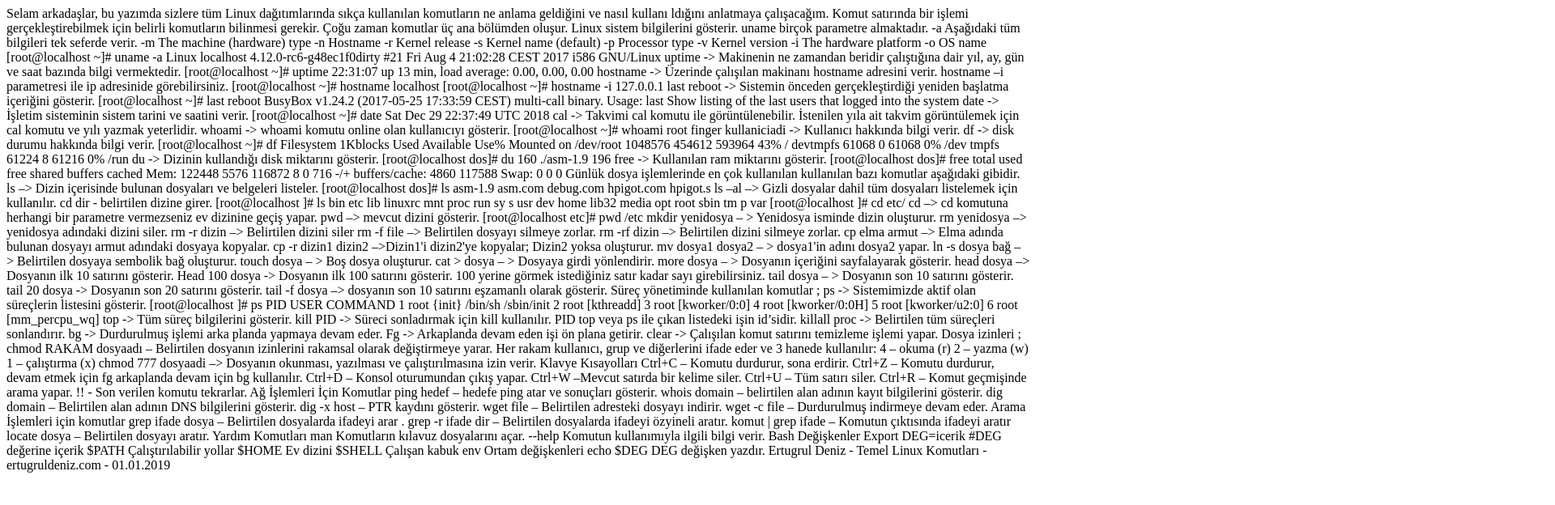
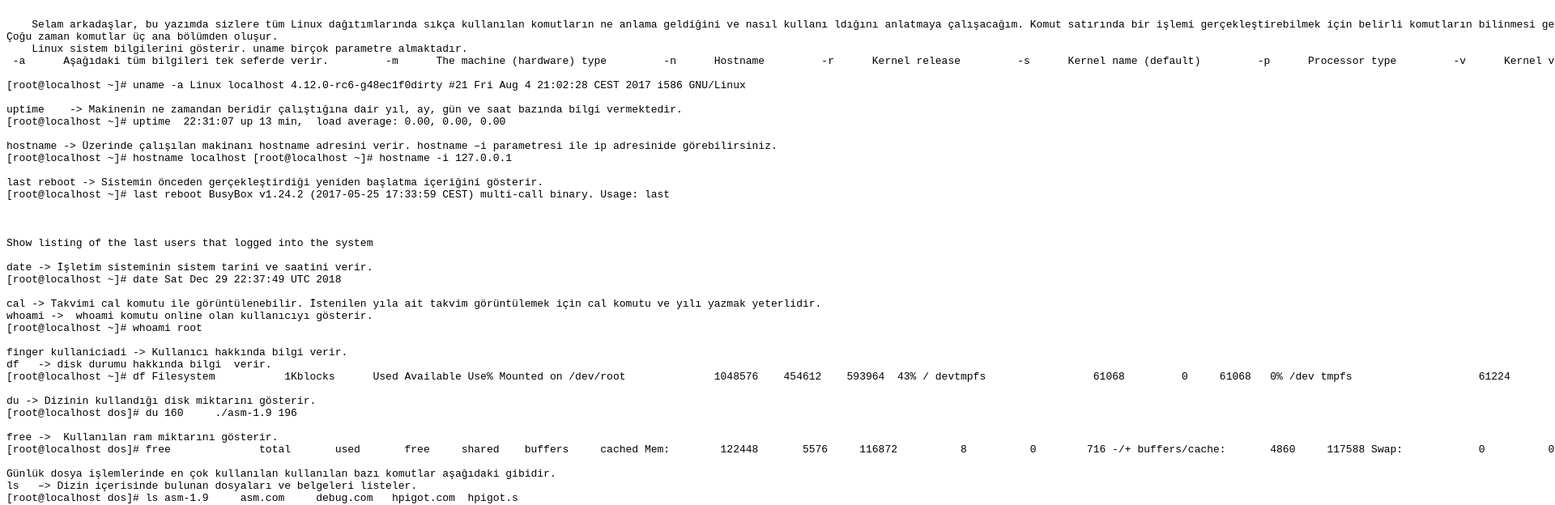
Before and after one commit to ertugruldeniz/linuxkomutsatiri, a plain HTML site: page index.html in a window 1280 px wide. Shown: the top 624 px of the page at 81% size, 1920 px wide, since content can reach past the window. Drawn offline with Linux system fonts and the light colour scheme.

Commit message:
Update index.html

```diff
--- a/index.html
+++ b/index.html
@@ -1,6 +1,4 @@
-<div>
-
-  <p>
+<pre>
 
     Selam arkadaşlar, bu yazımda sizlere tüm Linux dağıtımlarında sıkça kullanılan komutların ne anlama geldiğini ve nasıl kullanı ldığını anlatmaya çalışacağım. Komut satırında bir işlemi gerçekleştirebilmek için belirli komutların bilinmesi gerekir.
 Çoğu zaman komutlar üç ana bölümden oluşur.
@@ -143,7 +141,4 @@ echo $DEG DEG değişken yazdır.
 
        Ertugrul Deniz    -   Temel Linux Komutları    -  ertugruldeniz.com  -  01.01.2019
 
-  </p>
-
-
-</div>
+</pre>
```
